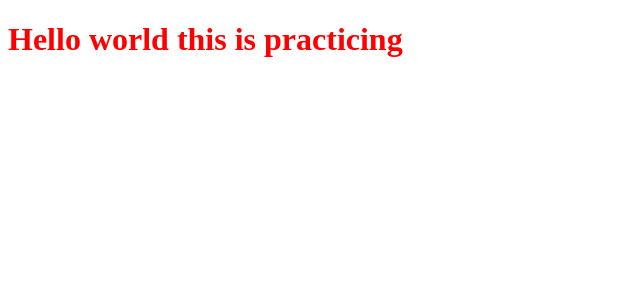
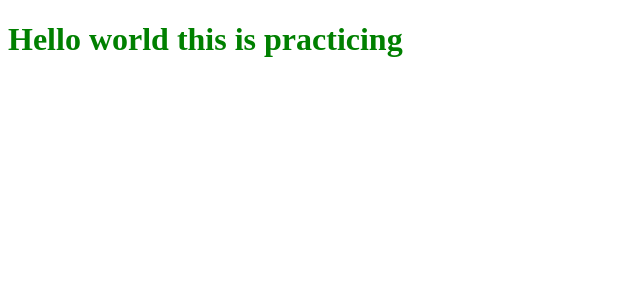
Before and after one commit to andrescabana86/epic-react-boilerplate, a React app: page / in a window 1280 px wide. Shown: the top 300 px of the page, without its empty margins (0-640 px from the left). Built offline with nearby package versions, Linux system fonts and the light colour scheme.

Commit message:
feat: create global style colors
Signed-off-by: andrescabana86 <andrescabana86@gmail.com>

```diff
--- a/src/components/app/app.component.sass
+++ b/src/components/app/app.component.sass
@@ -1,2 +1,3 @@
+@import "src/style/colors"
 .app
-  color: #ff0000
+  color: $green
--- /dev/null
+++ b/src/style/_colors.sass
@@ -0,0 +1,2 @@
+$black: #000000
+$green: #008000
```
